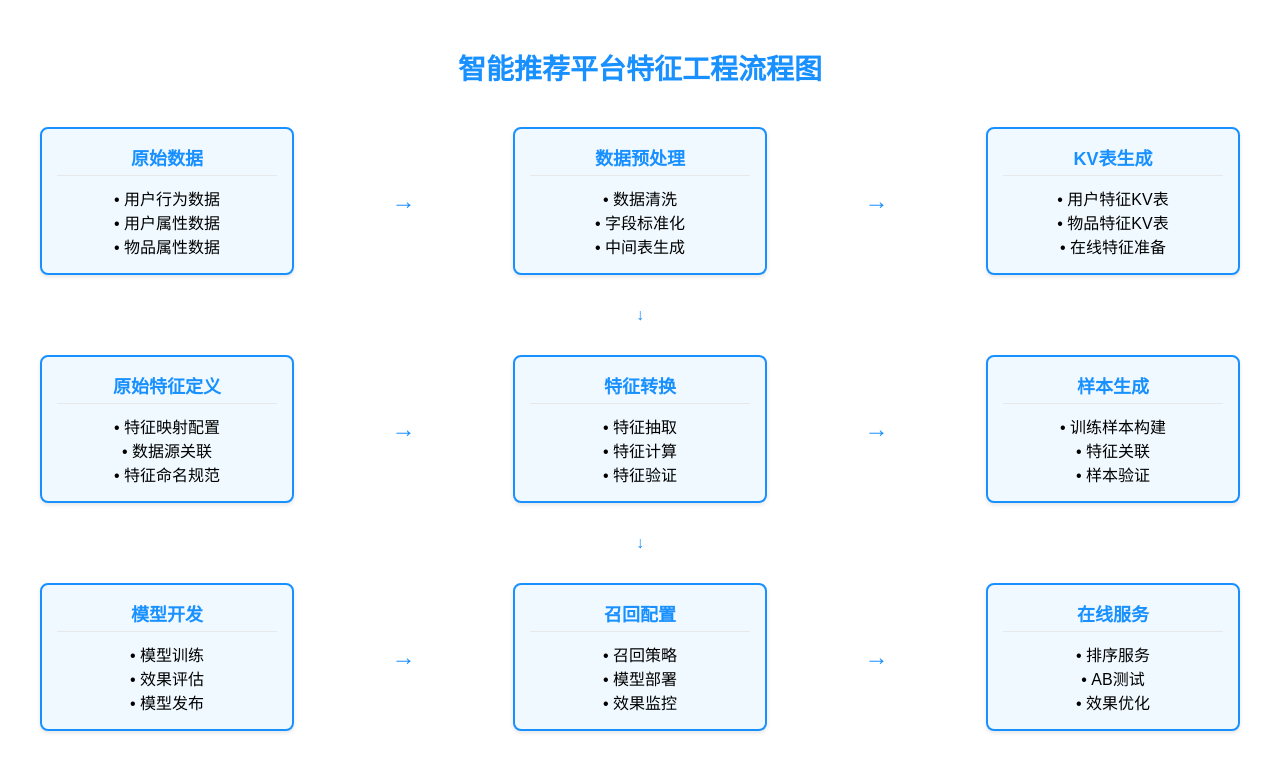
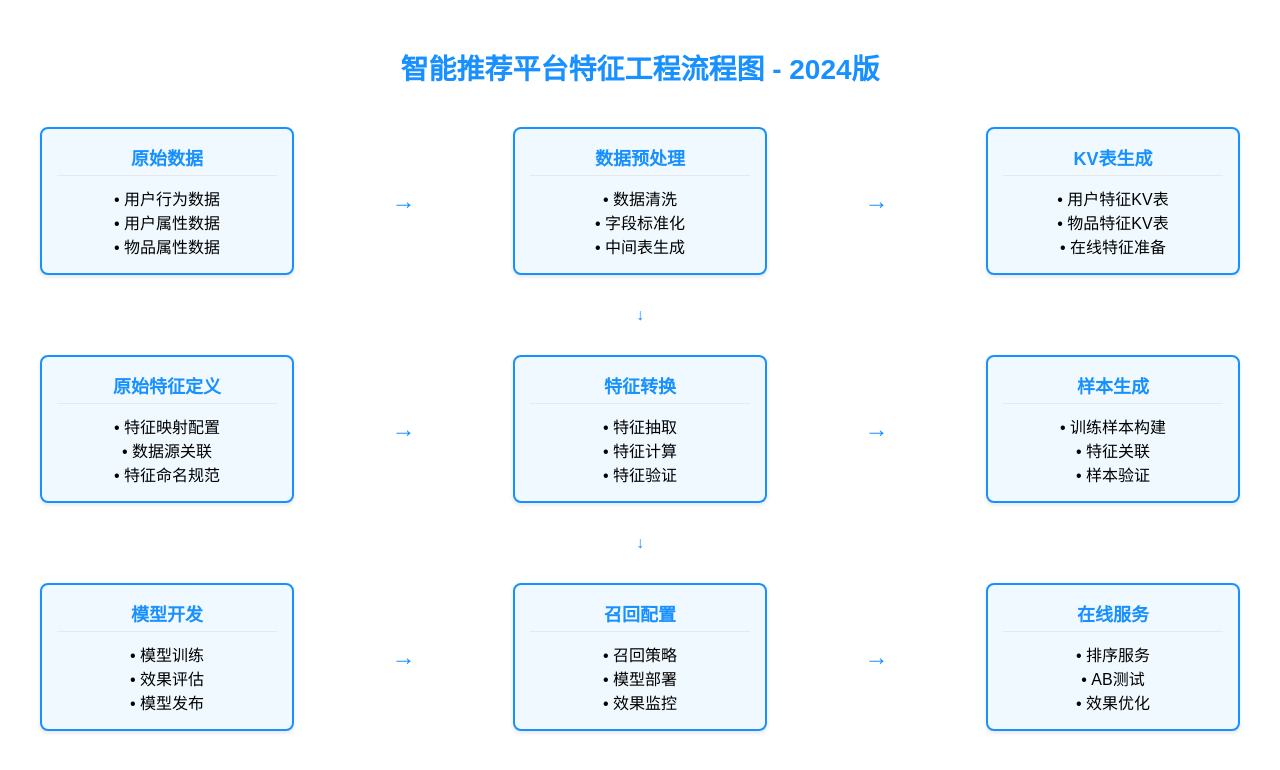
Before and after one commit to Teternal/feature-engineering-workflow, a plain HTML site: page index.html in a window 1280 px wide. Shown: the top 770 px of the page. Drawn offline with Linux system fonts and the light colour scheme.

Commit message:
更新：添加2024版本标识

```diff
--- a/index.html
+++ b/index.html
@@ -3,7 +3,7 @@
 <head>
     <meta charset="UTF-8">
     <meta name="viewport" content="width=device-width, initial-scale=1.0">
-    <title>智能推荐平台特征工程流程图</title>
+    <title>智能推荐平台特征工程流程图 - 2024版</title>
 <style>
 .container {
     font-family: "PingFang SC", "Microsoft YaHei", sans-serif;
@@ -113,7 +113,7 @@ h1 {
 </head>
 <body>
 <div class="container">
-    <h1>智能推荐平台特征工程流程图</h1>
+    <h1>智能推荐平台特征工程流程图 - 2024版</h1>
 
     <div class="flow-chart">
         <!-- 第一阶段：数据处理 -->
```
Also changed, not shown: 1 other file.
